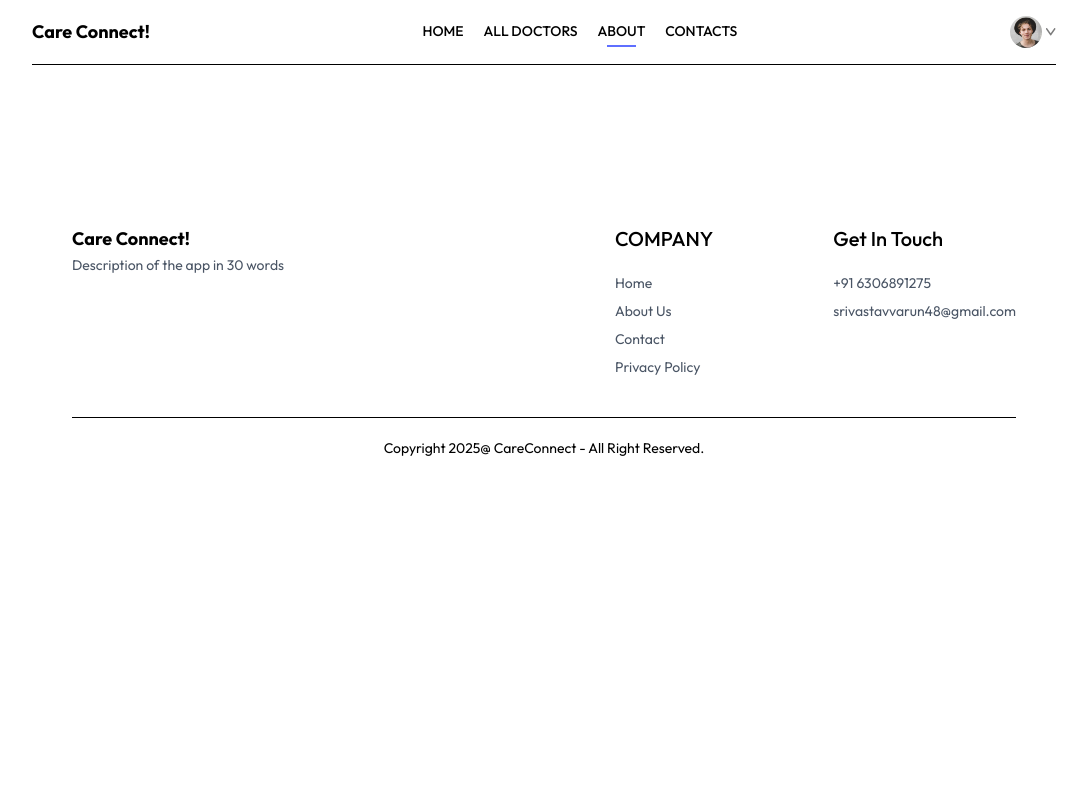
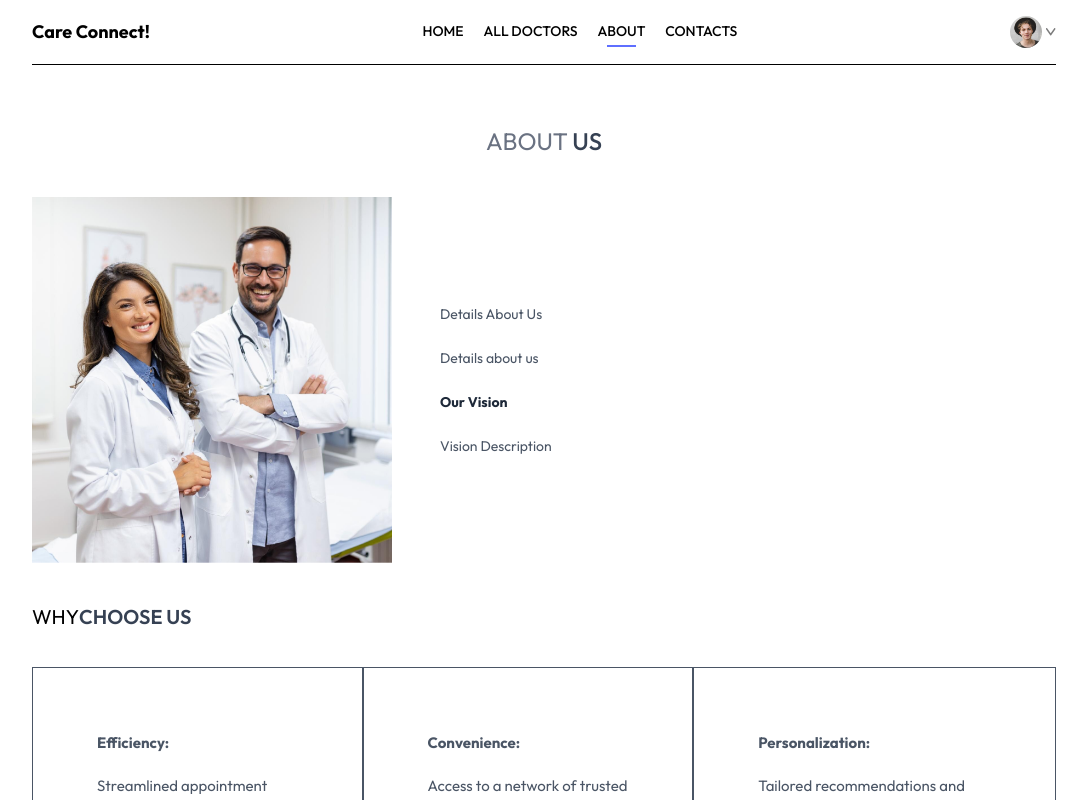
Before and after one commit to Varun-3131/Care-Connect, a React (Vite) app in the folder frontend/: page /about in a window 1280 px wide. Shown: the top 800 px of the page, without its empty margins (96-1183 px from the left). Built offline with nearby package versions, Linux system fonts and the light colour scheme.

Commit message:
About Page

```diff
--- a/frontend/src/pages/AboutPage.jsx
+++ b/frontend/src/pages/AboutPage.jsx
@@ -1,8 +1,44 @@
 import React from 'react'
+import {assets} from "../assets/assets.js";
 
 const AboutPage = () => {
     return (
         <div>
+            <div className="text-center text-2xl pt-10 text-gray-500">
+                <p>ABOUT <span className="text-gray-700 font-medium">US</span></p>
+            </div>
+            <div className="my-10 flex flex-col md:flex-row gap-12">
+                <img className="w-full md:max-w-[360px]" src={assets.about_image}/>
+                <div className="flex flex-col justify-center gap-6 md:w-2/4 text-sm text-gray-600">
+                    <p>
+                        Details About Us
+                    </p>
+                    <p>
+                        Details about us
+                    </p>
+                    <b className=" text-gray-800 ">
+                        Our Vision
+                    </b>
+                    <p>
+                        Vision Description
+                    </p>
+                </div>
+            </div>
+
+            <div className="text-xl my-9">
+                <p>WHY<span className="text-gray-700 font-semibold">CHOOSE US</span></p>
+            </div>
+
+
+                <div className="flex flex-col md:flex-row mb-20">
+                    <div className="border px-10 md:px-16 py-8 sm:py-16 flex flex-col gap-5 text-[15px] hover:bg-primary hover:text-white transition-all duration-300 text-gray-600 cursor-pointer"><b>Efficiency:</b><p>Streamlined appointment scheduling that fits into your busy lifestyle.</p>
+                    </div>
+                    <div className="border px-10 md:px-16 py-8 sm:py-16 flex flex-col gap-5 text-[15px] hover:bg-primary hover:text-white transition-all duration-300 text-gray-600 cursor-pointer"><b>Convenience:</b><p>Access to a network of trusted healthcare professionals in your area.</p>
+                    </div>
+                    <div className="border px-10 md:px-16 py-8 sm:py-16 flex flex-col gap-5 text-[15px] hover:bg-primary hover:text-white transition-all duration-300 text-gray-600 cursor-pointer"><b>Personalization:</b><p>Tailored recommendations and reminders to help you stay on top of
+                        your health</p></div>
+                </div>
+
         </div>
     )
 }
```
